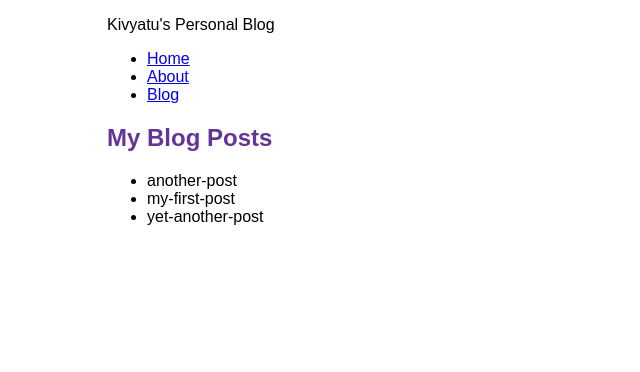
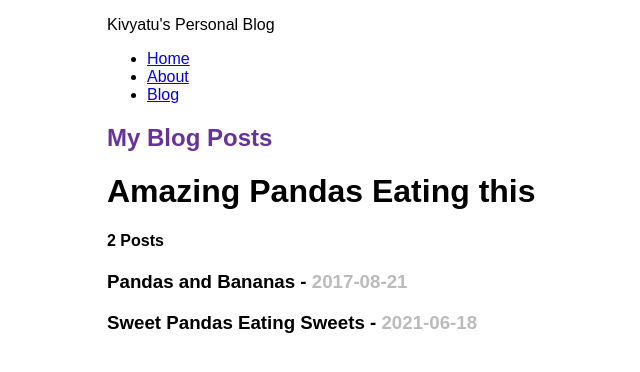
Before and after one commit to mbalukadaniel/gatsby-tutorial, a Gatsby site: page /blog in a window 1280 px wide. Shown: the whole page, without its empty margins (283-923 px from the left). Built offline with nearby package versions, Linux system fonts and the light colour scheme; Gatsby itself is replaced by a stand-in of ours.

Commit message:
qraphql data and transformers

```diff
--- /dev/null
+++ b/blog/pandas-and-bananas.md
@@ -0,0 +1,8 @@
+---
+title: "Pandas and Bananas"
+date: "2017-08-21"
+---
+
+Do Pandas eat bananas? Check out this short video that shows that yes! pandas do seem to really enjoy bananas!
+
+<iframe width="560" height="315" src="https://www.youtube.com/embed/4SZl1r2O_bY" frameborder="0" allowfullscreen></iframe>
--- /dev/null
+++ b/blog/sweet-pandas-eating-sweets.md
@@ -0,0 +1,10 @@
+---
+title: "Sweet Pandas Eating Sweets"
+date: "2021-06-18"
+---
+
+Pandas are really sweet.
+
+Here's a video of a panda eating sweets
+
+<iframe width="560" height="315" src="https://www.youtube.com/embed/4n0xNbfJLR8" frameborder="0" allowfullscreen></iframe>
--- a/gatsby-config.js
+++ b/gatsby-config.js
@@ -13,5 +13,6 @@
         path: `${__dirname}/blog`,
       },
     },
+    "gatsby-transformer-remark",
   ],
 };
--- a/package.json
+++ b/package.json
@@ -20,6 +20,7 @@
     "gatsby-plugin-image": "^1.7.1",
     "gatsby-plugin-sharp": "^3.7.1",
     "gatsby-source-filesystem": "^3.7.1",
+    "gatsby-transformer-remark": "^4.4.1",
     "react": "^17.0.1",
     "react-dom": "^17.0.1"
   }
--- a/src/pages/blog.js
+++ b/src/pages/blog.js
@@ -3,14 +3,20 @@
 import Layout from "../components/layout";
 
 function Blog({ data }) {
+  console.log(data);
   return (
     <div>
       <Layout pageTitle="My Blog Posts">
-        <ul>
-          {data.allFile.nodes.map((node) => (
-            <li key={node.name}>{node.name}</li>
-          ))}
-        </ul>
+        <h1>Amazing Pandas Eating this</h1>
+        <h4>{data.allMarkdownRemark.totalCount} Posts</h4>
+        {data.allMarkdownRemark.nodes.map((node) => (
+          <div key={node.id}>
+            <h3>
+              {node.frontmatter.title} -{" "}
+              <span style={{ color: "#bbb" }}>{node.frontmatter.date}</span>
+            </h3>
+          </div>
+        ))}
       </Layout>
     </div>
   );
@@ -20,9 +26,15 @@
 
 export const query = graphql`
   query {
-    allFile {
+    allMarkdownRemark {
+      totalCount
       nodes {
-        name
+        excerpt
+        frontmatter {
+          date
+          title
+        }
+        id
       }
     }
   }
```
Also changed, not shown: 1 other file.
